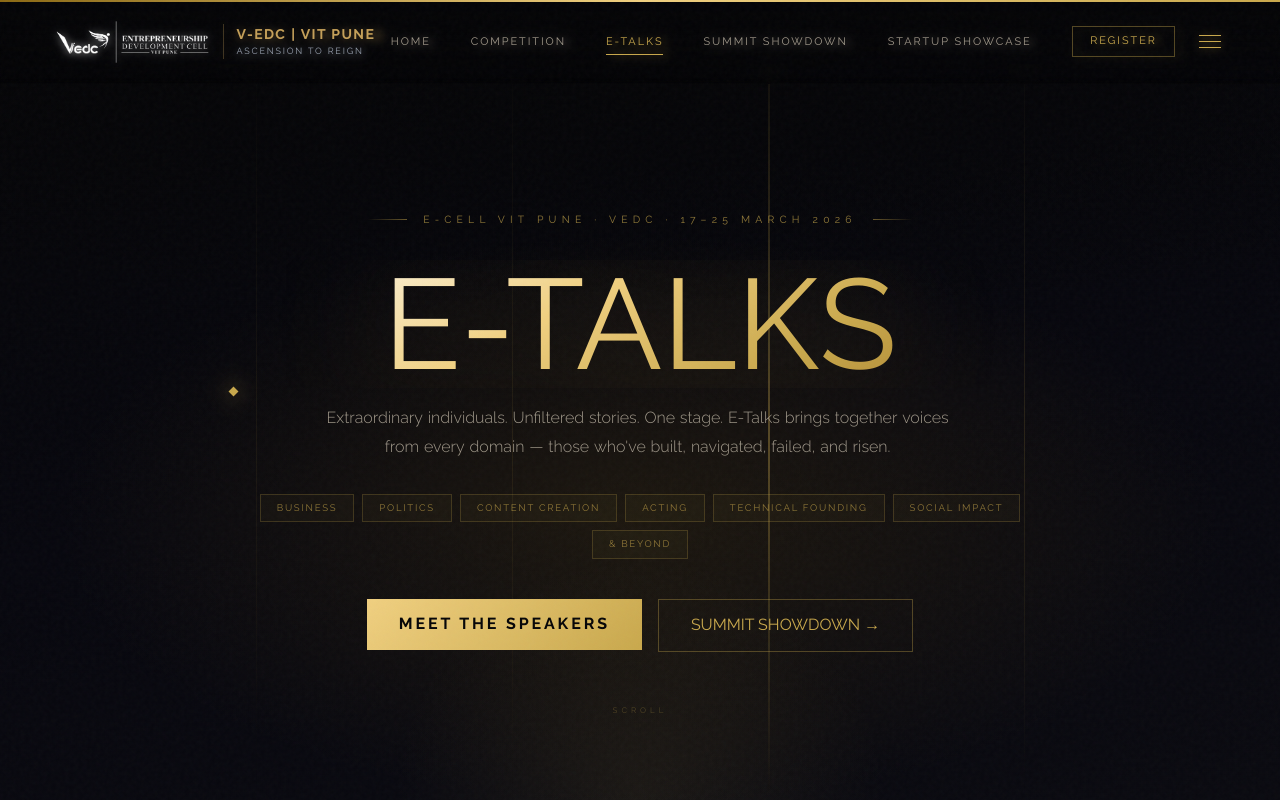
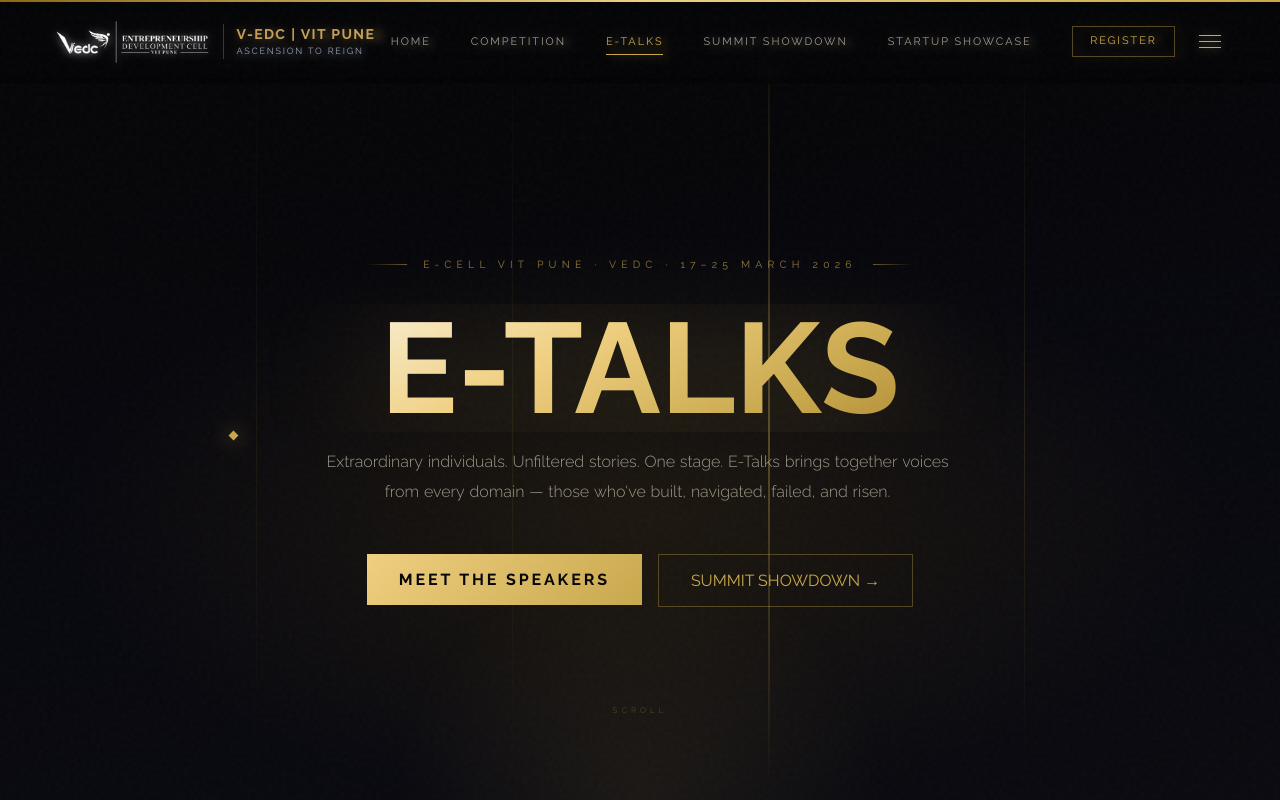
Before and after one commit to ShreyanshThakur101/V-edc_E-summit, a React (Vite) app: page /etalks in a window 1280 px wide. Shown: the top 800 px of the page. Built offline with nearby package versions, Linux system fonts and the light colour scheme.

Commit message:
fixing headings

```diff
--- a/src/index.css
+++ b/src/index.css
@@ -43,7 +43,6 @@
   .font-cinzel  { font-family: var(--font-cinzel, sans-serif); }
   .font-body    { font-family: var(--font-body, sans-serif); }
 
-  /* Standard Page Container */
   .page-content {
     max-width: min(1280px, 94vw);
     margin-left: auto;
@@ -52,7 +51,11 @@
     padding-right: clamp(1rem, 4vw, 2rem);
   }
 
-  /* Fixed Button System - No more @apply errors */
+  .font-display {
+    font-family: var(--font-display, sans-serif);
+    font-weight: 800; /* Added this for the bold effect */
+  }
+
   .btn-gold {
     display: inline-flex;
     align-items: center;
--- a/src/pages/Competition.jsx
+++ b/src/pages/Competition.jsx
@@ -1,6 +1,6 @@
 import React from 'react';
 import { ExternalLink } from 'lucide-react';
-import bgImage from '../assets/throne-bg.png';
+import bgImage from '../assets/throne-home-bg.png';
 import SectionNav from '../components/SectionNav';
 
 // 1. We added the specific competitions to the navigation list
--- a/src/pages/ETalks.jsx
+++ b/src/pages/ETalks.jsx
@@ -20,7 +20,7 @@ const SPEAKERS = [
   { number:5, domain:'Technical',        name:'[Speaker Name]', title:'[Title · Organisation]', bio:'2–3 sentence bio about this speaker\'s journey and what they bring to the E-Talks stage.' },
   { number:6, domain:'Social Impact',    name:'[Speaker Name]', title:'[Title · Organisation]', bio:'2–3 sentence bio about this speaker\'s journey and what they bring to the E-Talks stage.' },
 ]
-const DOMAINS   = ['Business','Politics','Content Creation','Acting','Technical Founding','Social Impact','& Beyond']
+
 const MARQUEE_A = ['E-Talks','E-Summit Pune 26','Ascension to Reign','17–25 March','VIT Pune','VEDC']
 const MARQUEE_B = ['Business','Politics','Acting','Content Creation','Technical Founding','Social Impact']
 const WHY_ITEMS = [
@@ -136,7 +136,7 @@ export default function ETalks() {
           </motion.div>
 
           {/* Tagline */}
-          <div className="mb-6 md:mb-8 mt-2">
+          <div className="mb-10 md:mb-12 mt-2">
             <WordReveal
               text="Extraordinary individuals. Unfiltered stories. One stage. E-Talks brings together voices from every domain — those who've built, navigated, failed, and risen."
               className="font-light text-center"
@@ -144,27 +144,7 @@ export default function ETalks() {
               delay={0.04}/>
           </div>
 
-          {/* Domain pills */}
-          <motion.div style={{ display:'flex', flexWrap:'wrap', justifyContent:'center', gap:'clamp(5px,1.5vw,8px)', marginBottom:'clamp(1.5rem,4vw,2.5rem)' }}
-            initial="hidden" animate="visible"
-            variants={{ hidden:{}, visible:{ transition:{ staggerChildren:0.06, delayChildren:0.7 } } }}>
-            {DOMAINS.map(d => (
-              <motion.span key={d}
-                className="font-cinzel uppercase"
-                style={{
-                  fontSize:'clamp(0.5rem,1.4vw,0.6rem)', letterSpacing:'0.18em',
-                  padding:'clamp(4px,1vw,6px) clamp(8px,2vw,16px)',
-                  color:'rgba(201,168,76,0.65)', border:'1px solid rgba(201,168,76,0.22)',
-                  background:'rgba(201,168,76,0.04)', cursor:'default',
-                }}
-                variants={{ hidden:{ opacity:0, scale:0.8, y:10 }, visible:{ opacity:1, scale:1, y:0, transition:{ duration:0.4 } } }}
-                whileHover={{ scale:1.08, color:'#f0d080', borderColor:'rgba(201,168,76,0.6)' }}>
-                {d}
-              </motion.span>
-            ))}
-          </motion.div>
-
-          {/* CTAs */}
+          {/* CTAs - Now directly under tagline since boxes were removed */}
           <motion.div style={{ display:'flex', gap:'clamp(8px,2vw,16px)', justifyContent:'center', flexWrap:'wrap' }}
             initial={{ opacity:0, y:20 }} animate={{ opacity:1, y:0 }}
             transition={{ duration:0.6, delay:1.0 }}>
@@ -190,13 +170,11 @@ export default function ETalks() {
 
       {/* ══════ ABOUT ══════ */}
       <div id="about" style={{ background:'#10101a', borderBottom:'1px solid rgba(201,168,76,0.08)' }}>
-        {/* ADDED TAILWIND CONTAINER CLASSES HERE */}
         <motion.div ref={aboutRef}
           className="max-w-7xl mx-auto px-6 md:px-12 lg:px-16"
           style={{ paddingTop:'clamp(3rem,6vw,5rem)', paddingBottom:'clamp(3rem,6vw,5rem)' }}
           initial={{ opacity:0 }} animate={aboutInView?{opacity:1}:{}} transition={{ duration:0.5 }}>
 
-          {/* Responsive: stacked on phone, side-by-side on md+ */}
           <div style={{ display:'grid', gap:'clamp(2rem,5vw,3.5rem)', gridTemplateColumns:'repeat(auto-fit, minmax(min(280px, 100%), 1fr))', alignItems:'center' }}>
             <div>
               <motion.span className="font-cinzel uppercase block mb-3" style={{ fontSize:'clamp(0.58rem,1.5vw,0.65rem)', letterSpacing:'0.35em', color:'#c9a84c' }}
@@ -227,8 +205,6 @@ export default function ETalks() {
         </motion.div>
       </div>
 
-      {/* ══ STATS ══ */}
-      {/* ADDED TAILWIND CONTAINER CLASSES HERE */}
       <div className="max-w-7xl mx-auto px-6 md:px-12 lg:px-16" style={{ paddingTop:'clamp(2.5rem,5vw,3.5rem)', paddingBottom:'clamp(2.5rem,5vw,3.5rem)' }}>
         <div style={{ display:'grid', gap:'clamp(0.75rem,2vw,1.25rem)', gridTemplateColumns:'repeat(auto-fit, minmax(min(220px, 100%), 1fr))' }}>
           <StatCounter icon="🎤" display="12+" target={12} suffix="+" label="Speakers Across Domains" delay={0}/>
@@ -237,13 +213,10 @@ export default function ETalks() {
         </div>
       </div>
 
-      {/* ══ SECOND MARQUEE ══ */}
       <div style={{ padding:'10px 0', background:'rgba(201,168,76,0.01)' }}>
         <Marquee items={MARQUEE_B} speed={22} reverse/>
       </div>
 
-      {/* ══════ KEYNOTE ══════ */}
-      {/* ADDED TAILWIND CONTAINER CLASSES HERE */}
       <div id="speakers" className="max-w-7xl mx-auto px-6 md:px-12 lg:px-16" style={{ paddingTop:'clamp(3rem,6vw,5rem)', paddingBottom:0 }}>
         <SecHead tag="∙ Opening Keynote ∙" title="The Sovereign Voice"
           body="Our keynote speaker opens E-Summit '26 with a session that sets the tone — raw, real, and unforgettable."/>
@@ -256,17 +229,14 @@ export default function ETalks() {
                        fontSize:'0.55rem', letterSpacing:'0.3em', padding:'3px 52px',
                        background:'#c9a84c', color:'#050507' }}>Keynote</span>
 
-            {/* Photo */}
             <div style={{ position:'relative', minHeight:'clamp(240px,40vw,480px)', background:'linear-gradient(135deg,#0a0a14,#181028)', display:'flex', alignItems:'center', justifyContent:'center', overflow:'hidden' }}>
               <motion.span className="font-display" style={{ fontSize:'clamp(2rem,6vw,4rem)', color:'rgba(201,168,76,0.12)', zIndex:1, position:'relative' }}
                 animate={{ scale:[1,1.05,1], opacity:[0.12,0.22,0.12] }} transition={{ duration:3, repeat:Infinity }}>✦</motion.span>
               <p className="font-cinzel uppercase" style={{ position:'absolute', bottom:'clamp(40px,8vw,70px)', fontSize:'0.52rem', letterSpacing:'0.35em', color:'rgba(201,168,76,0.2)', zIndex:1 }}>Keynote Speaker Photo</p>
-              {/* Fade to right on desktop, fade to bottom on mobile */}
               <div style={{ position:'absolute', inset:0, background:'linear-gradient(90deg,transparent 50%,rgba(22,22,31,1) 100%)' }} className="hidden md:block"/>
               <div style={{ position:'absolute', inset:0, background:'linear-gradient(180deg,transparent 50%,rgba(22,22,31,1) 100%)' }} className="md:hidden"/>
             </div>
 
-            {/* Text */}
             <div style={{ padding:'clamp(1.5rem,4vw,3rem)', display:'flex', flexDirection:'column', justifyContent:'center', borderLeft:'1px solid rgba(201,168,76,0.12)' }}>
               <p className="font-cinzel" style={{ fontSize:'0.58rem', letterSpacing:'0.4em', marginBottom:'clamp(0.8rem,2vw,1.25rem)', color:'#c9a84c' }}>⬥ Day 1 · Opening Keynote</p>
               <h3 className="font-display text-white leading-tight" style={{ fontSize:'clamp(1.3rem,3vw,2.2rem)', marginBottom:8 }}>[Speaker Name]</h3>
@@ -284,11 +254,9 @@ export default function ETalks() {
           </GlowBorder>
         </ClipReveal>
 
-        {/* Speaker grid */}
         <SecHead tag="∙ This Year's Voices ∙" title="The Speakers"
           body="From boardrooms to film sets, government offices to viral screens — every story on this stage is worth hearing."/>
 
-        {/* Grid: 1 col phone / 2 col tablet / 3 col desktop / auto-fit for large */}
         <div style={{ display:'grid', gridTemplateColumns:'repeat(auto-fill, minmax(min(280px,100%),1fr))', gap:'1.5px', background:'rgba(201,168,76,0.1)', border:'1px solid rgba(201,168,76,0.1)' }}>
           {SPEAKERS.map((s,i) => <SpeakerCard key={i} {...s} delay={i*0.07}/>)}
         </div>
@@ -304,9 +272,7 @@ export default function ETalks() {
         </motion.div>
       </div>
 
-      {/* ══════ WHY ATTEND ══════ */}
       <div id="why" style={{ background:'#0f0f1a', borderTop:'1px solid rgba(201,168,76,0.07)', borderBottom:'1px solid rgba(201,168,76,0.07)', padding:'clamp(3rem,6vw,5rem) 0' }}>
-        {/* ADDED TAILWIND CONTAINER CLASSES HERE */}
         <div className="max-w-7xl mx-auto px-6 md:px-12 lg:px-16">
           <SecHead tag="∙ Why E-Talks ∙" title="What You'll Take Away"/>
           <motion.div ref={whyRef}
@@ -330,7 +296,6 @@ export default function ETalks() {
         </div>
       </div>
 
-      {/* ══════ CTA ══════ */}
       <section id="register" style={{ position:'relative', textAlign:'center', overflow:'hidden', padding:'clamp(4rem,8vw,7rem) clamp(1rem,4vw,2rem)', background:'#0f0f1a', borderTop:'1px solid rgba(201,168,76,0.08)' }}>
         <motion.span className="font-display pointer-events-none select-none"
           style={{ position:'absolute', left:'50%', top:'50%', transform:'translate(-50%,-50%)', fontSize:'clamp(4rem,16vw,12rem)', color:'rgba(201,168,76,0.025)', whiteSpace:'nowrap', letterSpacing:'0.1em' }}
@@ -358,7 +323,6 @@ export default function ETalks() {
         </motion.div>
       </section>
 
-      {/* ══ FINAL MARQUEE ══ */}
       <div style={{ borderTop:'1px solid rgba(201,168,76,0.06)', padding:'10px 0' }}>
         <Marquee items={[...MARQUEE_A,...MARQUEE_B]} speed={40}/>
       </div>
--- a/src/pages/Home.jsx
+++ b/src/pages/Home.jsx
@@ -42,10 +42,12 @@ const Home = () => {
         {/* HERO SECTION */}
         <section className="relative h-screen flex flex-col items-center justify-center text-center px-4 overflow-hidden">
           <div className="relative z-10">
+            {/* Change the h1 inside the Hero Section */}
             <motion.h1
               initial={{ opacity: 0, y: 20 }}
               animate={{ opacity: 1, y: 0 }}
-              className="text-gold-gradient font-display text-5xl md:text-[10rem] mb-4 uppercase italic tracking-tighter"
+              /* REMOVED 'italic' and ADDED 'font-bold' */
+              className="text-gold-gradient font-display font-bold text-5xl md:text-[10rem] mb-4 uppercase tracking-tighter"
             >
               E-SUMMIT
             </motion.h1>
```
